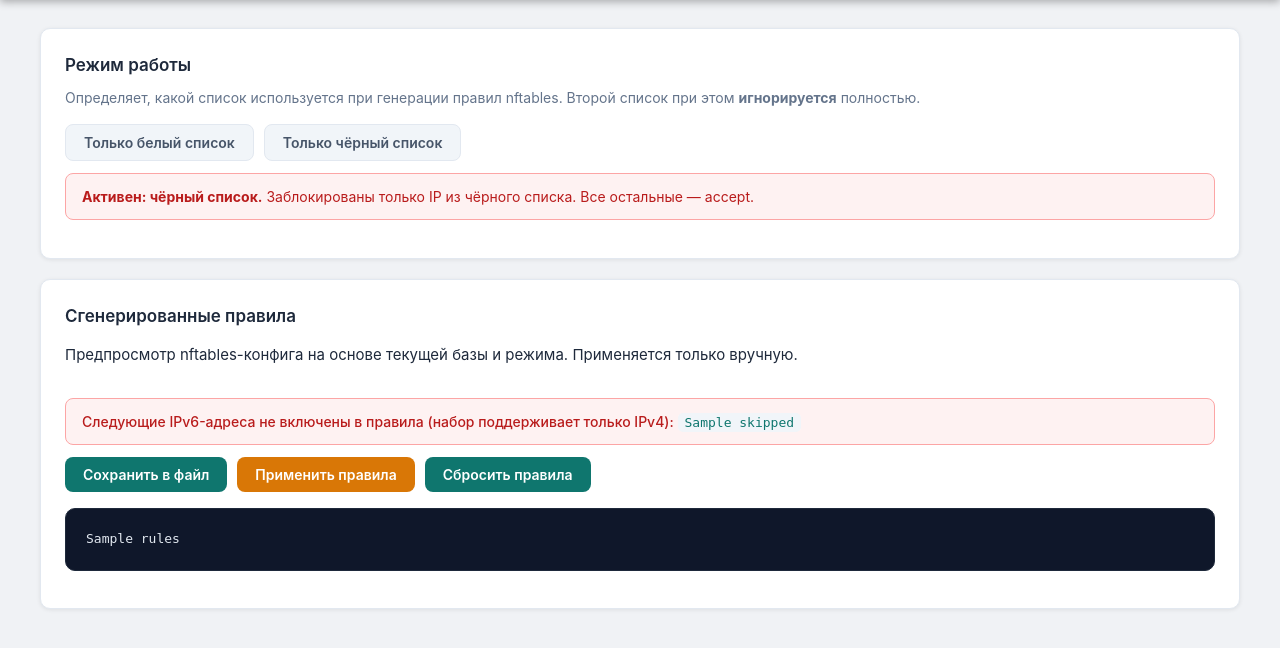
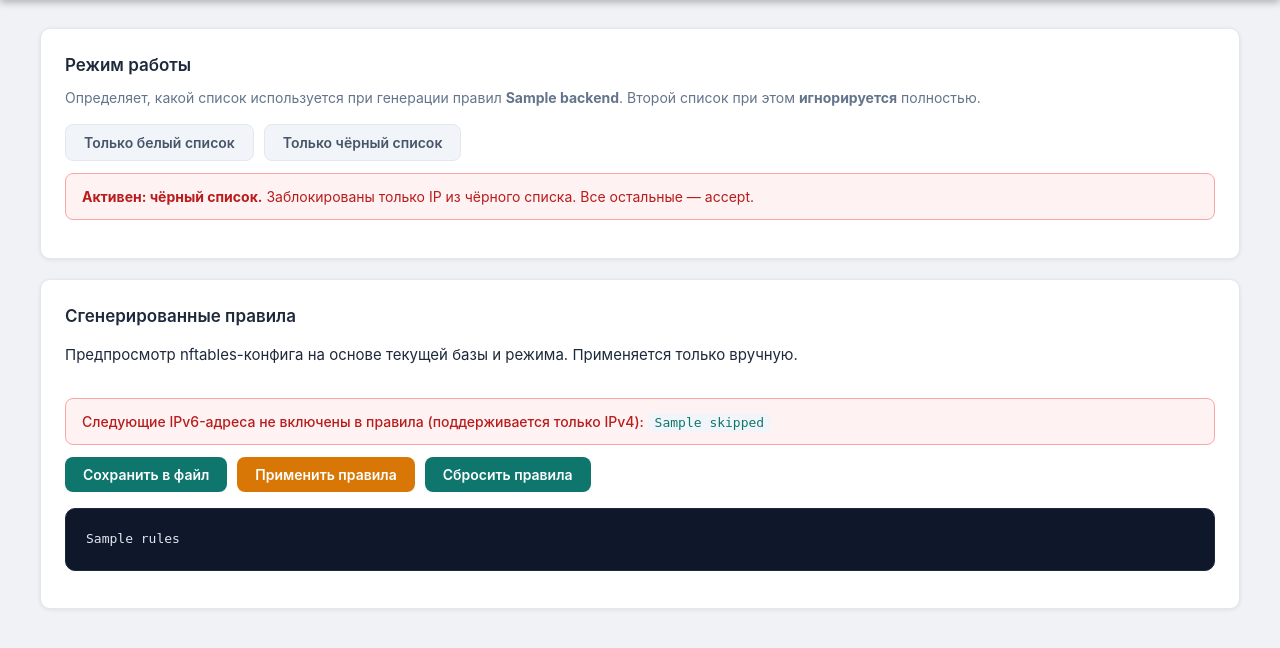
Before and after one commit to SVATOY22rus/butler, a Flask app: template app/templates/firewall.html in a window 1280 px wide. Shown: the part 69-717 px from the top of the page. Run offline with Flask 2, Linux system fonts and the light colour scheme; the template is opened without the code that fills it: most values are stand-ins (such as "Sample title", 1, 10 or a date in 2020).

Commit message:
fix(templates): firewall.html — динамические тексты под бекенд (ufw/nftables)

```diff
--- a/app/templates/firewall.html
+++ b/app/templates/firewall.html
@@ -5,7 +5,8 @@
 <section class="panel">
     <h2>Режим работы</h2>
     <p>
-        Определяет, какой список используется при генерации правил nftables.
+        Определяет, какой список используется при генерации правил
+        <strong>{{ backend }}</strong>.
         Второй список при этом <strong>игнорируется</strong> полностью.
     </p>
 
@@ -43,13 +44,17 @@
     <div class="panel-header">
         <div>
             <h2>Сгенерированные правила</h2>
+            {% if backend == 'ufw' %}
+            <p>Предпросмотр UFW-команд на основе текущей базы и режима. Применяется только вручную.</p>
+            {% else %}
             <p>Предпросмотр nftables-конфига на основе текущей базы и режима. Применяется только вручную.</p>
+            {% endif %}
         </div>
     </div>
 
     {% if skipped %}
     <div class="flash flash-error" style="margin-bottom:12px;">
-        Следующие IPv6-адреса не включены в правила (набор поддерживает только IPv4):
+        Следующие IPv6-адреса не включены в правила (поддерживается только IPv4):
         <code>{{ skipped | join(', ') }}</code>
     </div>
     {% endif %}
@@ -60,7 +65,7 @@
         </form>
 
         <form method="post" action="{{ url_for('main.firewall_apply') }}"
-              onsubmit="return confirm('Применить правила к nftables прямо сейчас?')">
+              onsubmit="return confirm('Применить правила через {{ backend }} прямо сейчас?')">
             <input type="hidden" name="confirm_apply" value="yes">
             <button type="submit" class="button-warning">Применить правила</button>
         </form>
```
